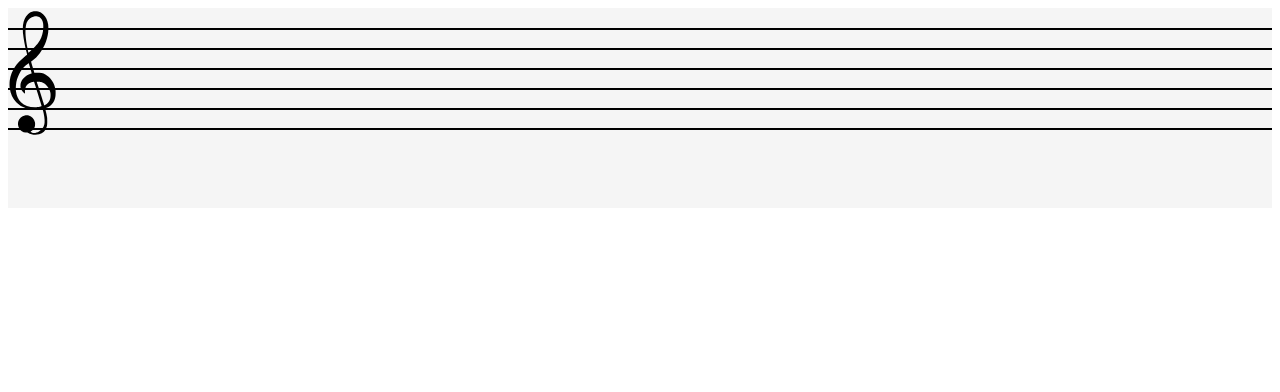
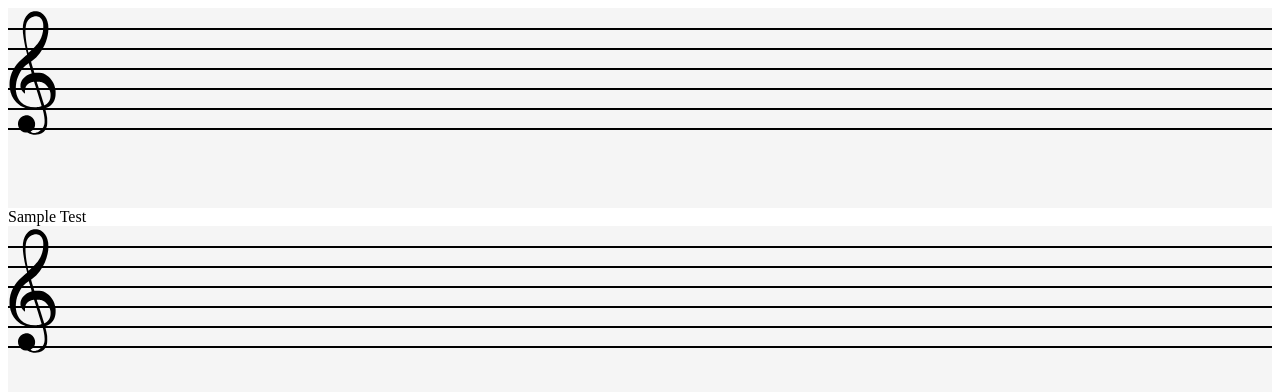
Before and after one commit to Lex-ssf2/HUDE-Demo, a Preact app in the folder frontEnd/: page / in a window 1280 px wide. Shown: the top 392 px of the page. Built offline with nearby package versions, Linux system fonts and the light colour scheme.

Commit message:
mostrar nota al clickear

```diff
--- a/frontEnd/src/home.tsx
+++ b/frontEnd/src/home.tsx
@@ -1,28 +1,66 @@
-import { useState } from 'preact/hooks'
+import { useEffect, useRef, useState } from 'preact/hooks'
 import './home.css'
 import { ClaveSol } from './assets/claves'
+import type { VNode } from 'preact'
 
 export function Home() {
-  const [count, setCount] = useState(0)
-
   return (
     <>
+      <Pentagrama />
+      Sample Test
       <Pentagrama />
     </>
   )
 }
 
 export function Pentagrama() {
-  const allLines = []
-  for (let index = 0; index <= 5; index++) {
-    allLines.push(
-      <div className="line" style={{ top: `${index * 20 + 20}px` }}></div>
-    )
+  const [allLines, setAllLines] = useState<VNode[]>([])
+  const [circles, setCircles] = useState<VNode[]>([])
+  const pentagramRef = useRef<HTMLElement>(null)
+
+  useEffect(() => {
+    const allLines: VNode[] = []
+    for (let index = 0; index <= 5; index++) {
+      allLines.push(
+        <div className="line" style={{ top: `${index * 20 + 20}px` }}></div>
+      )
+    }
+    setAllLines(allLines)
+  }, [])
+  const handleClickOnPentagram = (event: MouseEvent) => {
+    if (pentagramRef.current) {
+      const pentagramRect = pentagramRef.current.getBoundingClientRect()
+      const clickX = event.clientX - pentagramRect.left
+      const clickY = event.clientY - pentagramRect.top
+
+      const newCircle = (
+        <div
+          key={`circle-${Date.now()}-${Math.random()}`}
+          className="circle"
+          style={{
+            position: 'absolute',
+            left: `${clickX}px`,
+            top: `${clickY}px`,
+            width: '10px',
+            height: '10px',
+            borderRadius: '50%',
+            backgroundColor: 'blue',
+            transform: 'translate(-50%, -50%)'
+          }}
+        ></div>
+      )
+      setCircles((prevCircles) => [...prevCircles, newCircle])
+    }
   }
   return (
-    <section className="pentagrama">
+    <section
+      className="pentagrama"
+      onClick={handleClickOnPentagram}
+      ref={pentagramRef}
+    >
       <ClaveSol />
       {allLines}
+      {circles}
     </section>
   )
 }
```
